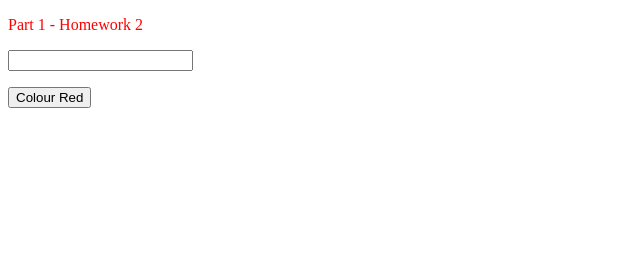
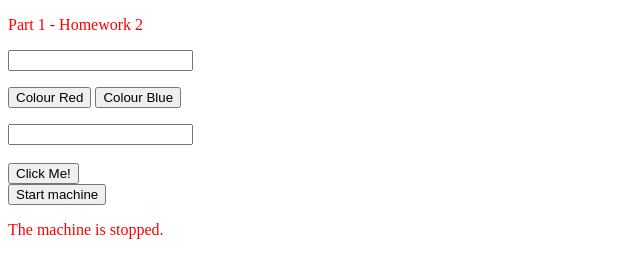
Before and after one commit to xavier414/d3js-dynamic-HTML-page, a plain HTML site: page Part 1.html in a window 1280 px wide. Both pictures are taken after a click on the button "Colour Red". Shown: the whole page, without its empty margins (0-640 px from the left). Drawn offline with nearby package versions, Linux system fonts and the light colour scheme.

Commit message:
commit 12:32

```diff
--- a/Part 1.html
+++ b/Part 1.html
@@ -16,7 +16,19 @@
 
             <p></p>
 
-            <button onclick="colorP()"> Colour Red</button>
+            <button onclick="colorR()"> Colour Red</button>
+            <button onclick="colorP()"> Colour Blue</button>
+
+            <p></p>
+            <input id="box" type="text"><br>
+            <br \>
+            <button onclick="givevalue()" type="button">Click Me!</button>
+
+
+            <form>
+                <input type="button" value="Start machine">
+              </form>
+              <p>The machine is stopped.</p>
 
 
             </body>
@@ -25,12 +37,15 @@
 
 <script>
 
-function colorP(){
+function colorR(){
     d3.selectAll("p").style("color","red");}
 
+function colorP(){
+    d3.selectAll("p").style("color","blue");}
 
-
-
+function givevalue(){
+   d3.getElementById('box').p;
+}
 
 </script>
 
```
